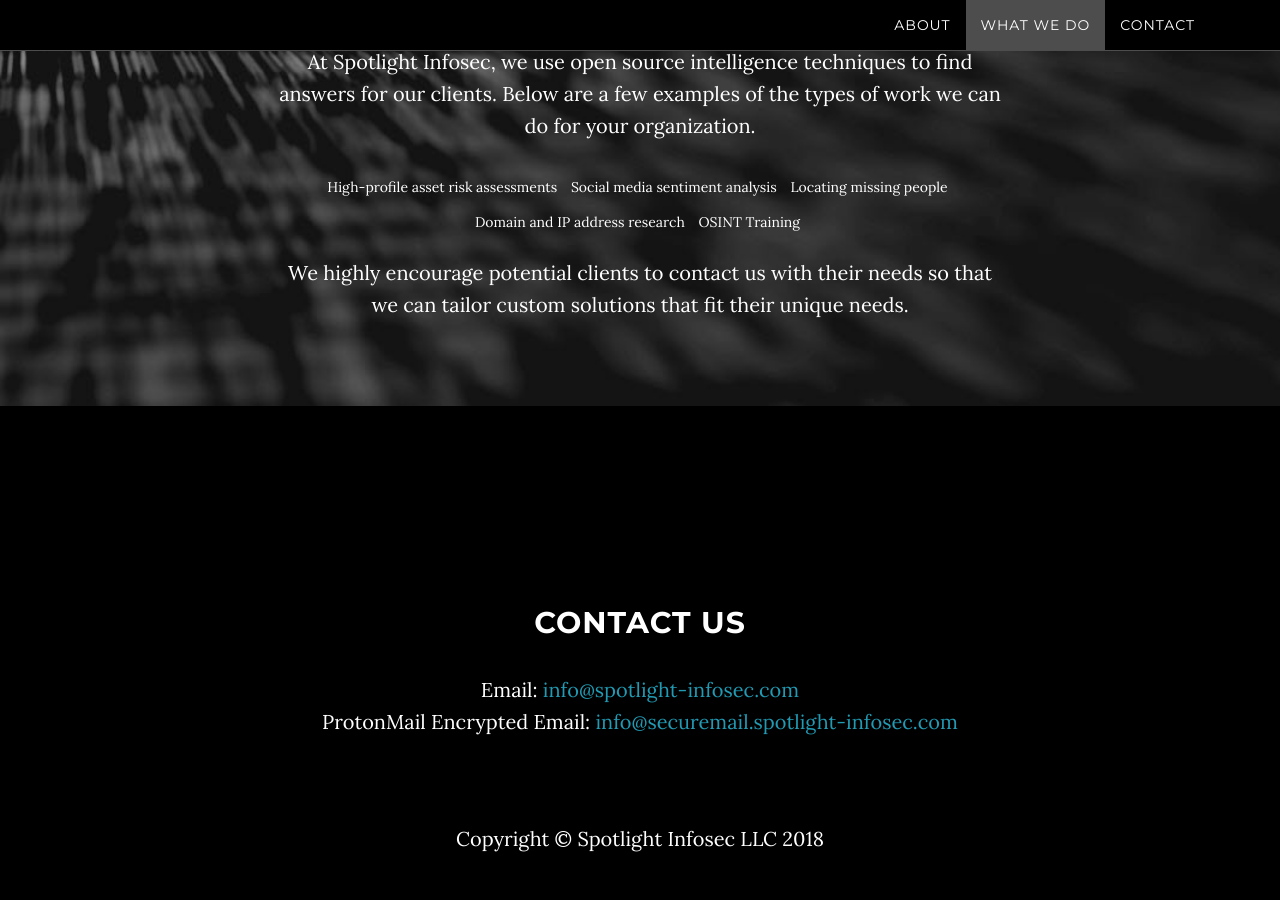
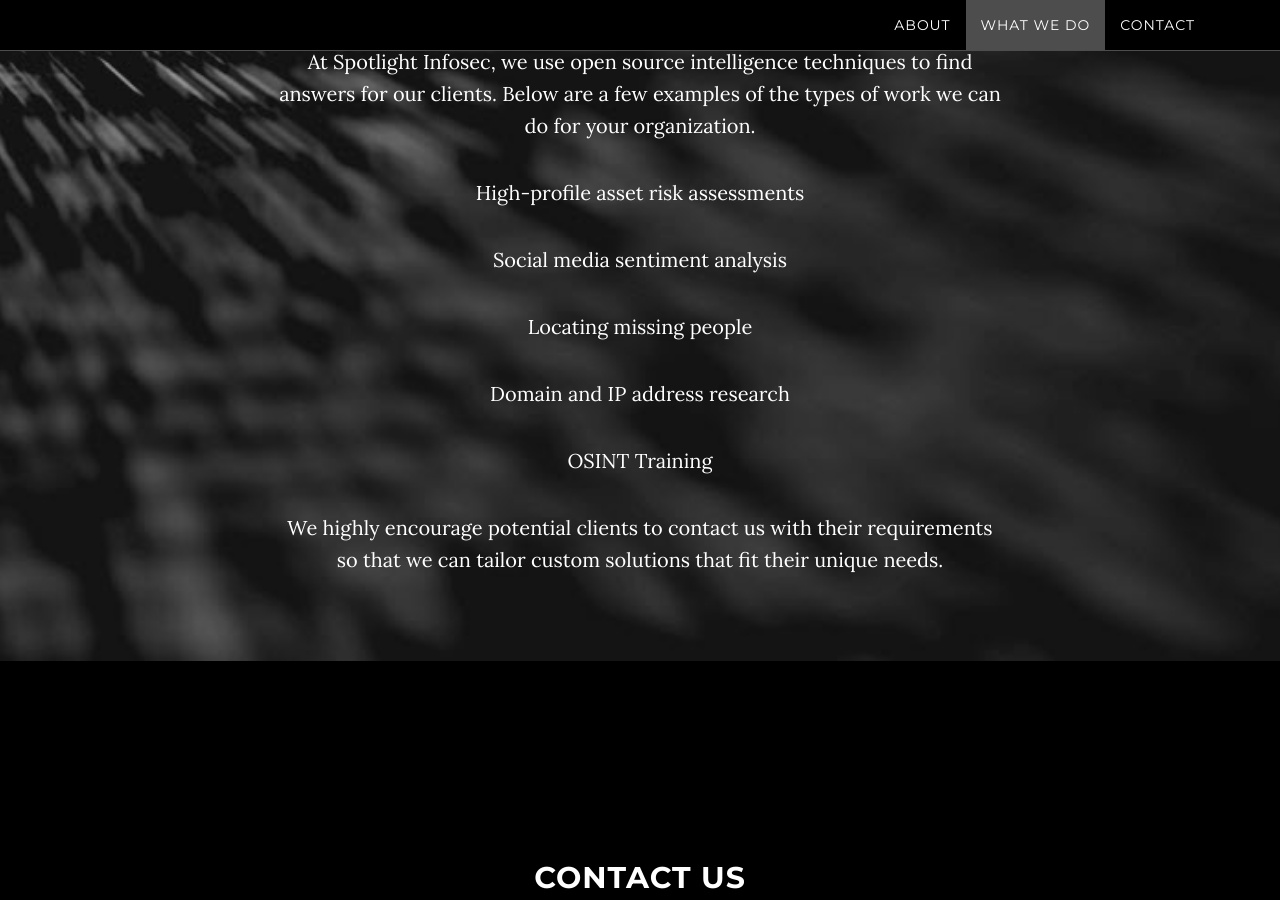
Before and after one commit to spotlightinfosec/spotlightinfosec.github.io, a Jekyll site: the page built from index.html, in a window 1280 px wide and 900 px high, scrolled down 1865 px. Built offline with Jekyll 4.4.1, drawn with Linux system fonts in a browser that asks for light colours.

Commit message:
content changes

```diff
--- a/_includes/whatwedo.html
+++ b/_includes/whatwedo.html
@@ -5,14 +5,12 @@
                 <div class="col-lg-8 col-lg-offset-2">
                     <h2>What We Do</h2>
                     <p>At Spotlight Infosec, we use open source intelligence techniques to find answers for our clients. Below are a few examples of the types of work we can do for your organization.</p>
-                        <ul class="list-inline banner-social-buttons">
-                            <li>High-profile asset risk assessments</li>
-                            <li>Social media sentiment analysis</li>
-                            <li>Locating missing people</li>
-                            <li>Domain and IP address research</li>
-                            <li>OSINT Training</li>
-                        </ul>
-                    <p>We highly encourage potential clients to contact us with their needs so that we can tailor custom solutions that fit their unique needs.</p>
+                        <p>High-profile asset risk assessments</p>
+                        <p>Social media sentiment analysis</p>
+                        <p>Locating missing people</p>
+                        <p>Domain and IP address research</p>
+                        <p>OSINT Training</p>
+                    <p>We highly encourage potential clients to contact us with their requirements so that we can tailor custom solutions that fit their unique needs.</p>
                 </div>
             </div>
         </div>
```
